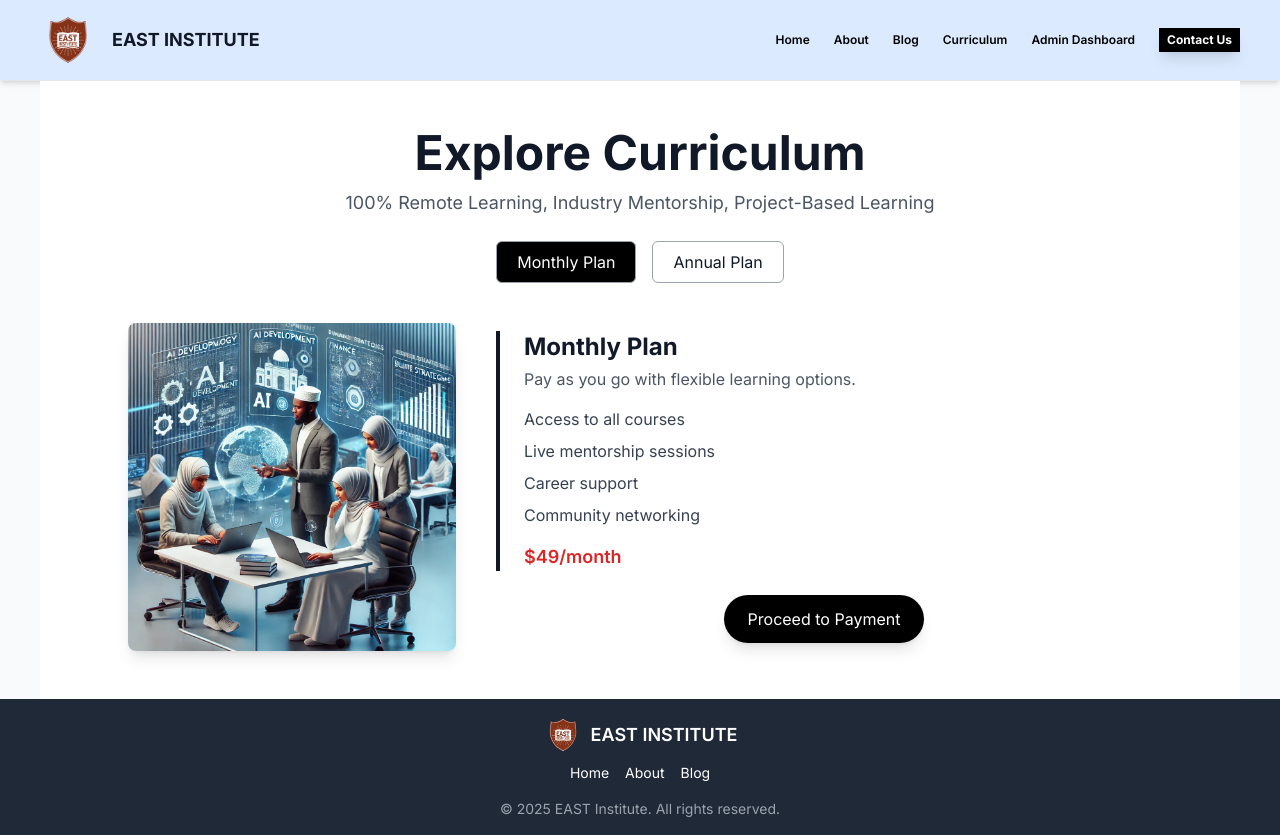
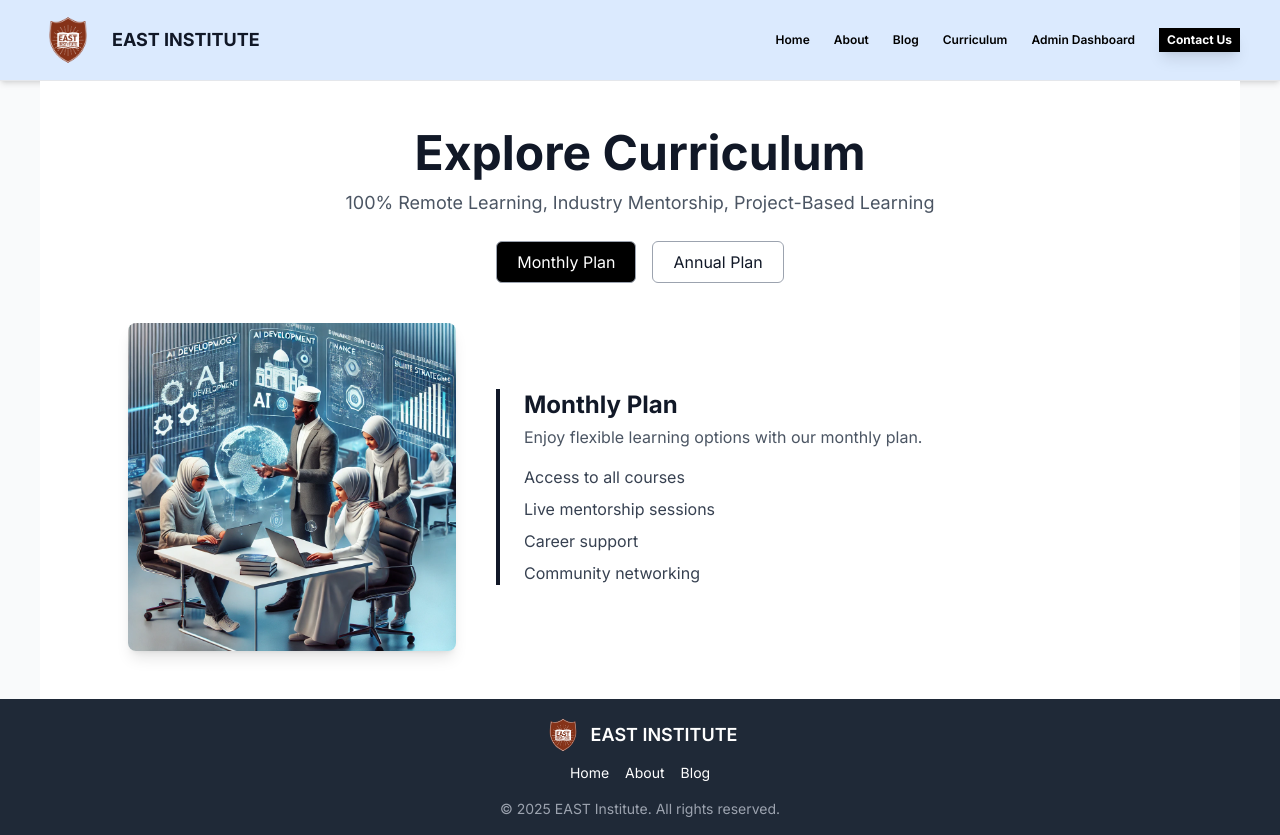
Before and after one commit to jawyoonis/east-institute, a Vue app: page /curriculum in a window 1280 px wide. Built offline with nearby package versions, Linux system fonts and the light colour scheme.

Commit message:
updated curriculam

```diff
--- a/src/components/Curriculum.vue
+++ b/src/components/Curriculum.vue
@@ -39,40 +39,29 @@
           <div v-if="selectedPlan === 'monthly'" key="monthly">
             <div class="border-l-4 border-gray-900 pl-6">
               <h2 class="text-2xl font-bold text-gray-900">Monthly Plan</h2>
-              <p class="text-gray-600 mt-1">Pay as you go with flexible learning options.</p>
+              <p class="text-gray-600 mt-1">Enjoy flexible learning options with our monthly plan.</p>
               <ul class="mt-4 text-gray-700 space-y-2">
                 <li>Access to all courses</li>
                 <li>Live mentorship sessions</li>
                 <li>Career support</li>
                 <li>Community networking</li>
               </ul>
-              <p class="mt-4 text-lg font-semibold text-red-600">$49/month</p>
             </div>
           </div>
 
           <div v-else key="annual">
             <div class="border-l-4 border-gray-900 pl-6">
               <h2 class="text-2xl font-bold text-gray-900">Annual Plan</h2>
-              <p class="text-gray-600 mt-1">Commit for a year and enjoy premium benefits.</p>
+              <p class="text-gray-600 mt-1">Commit for a year and enjoy additional benefits.</p>
               <ul class="mt-4 text-gray-700 space-y-2">
                 <li>Everything in Monthly Plan</li>
                 <li>Exclusive one-on-one mentorship</li>
                 <li>Personalized career guidance</li>
                 <li>Free access to workshops & masterclasses</li>
               </ul>
-              <p class="mt-4 text-lg font-semibold text-red-600">$499/year (Save 15%)</p>
             </div>
           </div>
         </transition>
-
-        <!-- Payment Button -->
-        <div class="mt-6 flex justify-center">
-          <router-link :to="`/payment?plan=${selectedPlan}`">
-            <button class="px-6 py-3 bg-black text-white rounded-full shadow-lg hover:bg-gray-900 transition duration-300">
-              Proceed to Payment
-            </button>
-          </router-link>
-        </div>
       </div>
     </div>
   </div>
```
